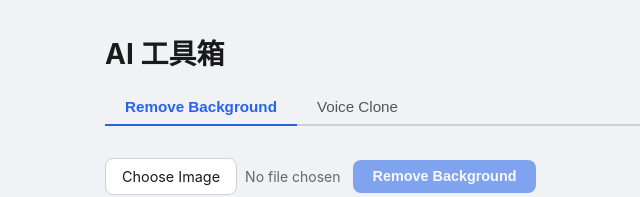
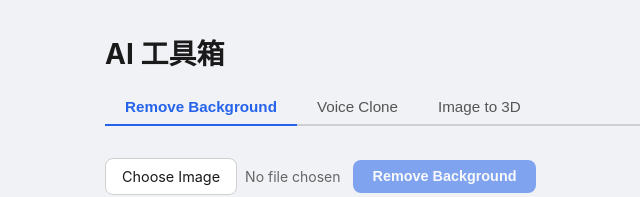
Before and after one commit to mdtsai456/Life-Course-Remove-Background, a React (Vite) app in the folder frontend/: page / in a window 1280 px wide. Shown: the top 197 px of the page, without its empty margins (59-699 px from the left). Built offline with nearby package versions, Linux system fonts and the light colour scheme.

Commit message:
feat(image-to-3d): add Image to 3D tab to App
Co-Authored-By: Claude Opus 4.6 (1M context) <noreply@anthropic.com>

```diff
--- a/frontend/src/App.jsx
+++ b/frontend/src/App.jsx
@@ -1,6 +1,7 @@
 import { useState } from 'react'
 import ImageUploader from './components/ImageUploader'
 import VoiceCloner from './components/VoiceCloner'
+import ImageTo3D from './components/ImageTo3D'
 
 export default function App() {
   const [activeTab, setActiveTab] = useState('remove-bg')
@@ -22,11 +23,18 @@ export default function App() {
           >
             Voice Clone
           </button>
+          <button
+            className={`nav-tab${activeTab === 'image-to-3d' ? ' active' : ''}`}
+            onClick={() => setActiveTab('image-to-3d')}
+          >
+            Image to 3D
+          </button>
         </nav>
       </header>
       <main>
         {activeTab === 'remove-bg' && <ImageUploader />}
         {activeTab === 'voice-clone' && <VoiceCloner />}
+        {activeTab === 'image-to-3d' && <ImageTo3D />}
       </main>
     </div>
   )
```
